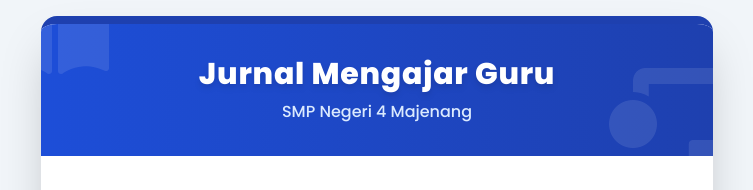
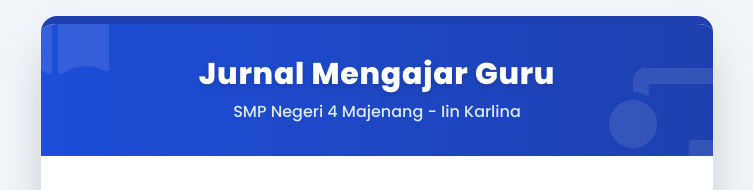
Before and after one commit to smpn4majenang/jurnal_iin_karlina, a plain HTML site: page index.html in a window 1280 px wide. Shown: the top 190 px of the page, without its empty margins (263-1016 px from the left). Drawn offline with nearby package versions, Linux system fonts and the light colour scheme; no server answers.

Commit message:
Update index.html

```diff
--- a/index.html
+++ b/index.html
@@ -100,7 +100,7 @@
                 <i class="fas fa-book-open text-8xl absolute -left-10 -top-10 text-white"></i>
             </div>
             <h2 class="text-3xl font-extrabold text-white relative z-10 tracking-wide drop-shadow-md">Jurnal Mengajar Guru</h2>
-            <p class="text-blue-100 text-base mt-2 relative z-10 font-medium">SMP Negeri 4 Majenang</p>
+            <p class="text-blue-100 text-base mt-2 relative z-10 font-medium">SMP Negeri 4 Majenang - Iin Karlina</p>
         </div>
 
         <!-- Initial Loader Overlay -->
```
